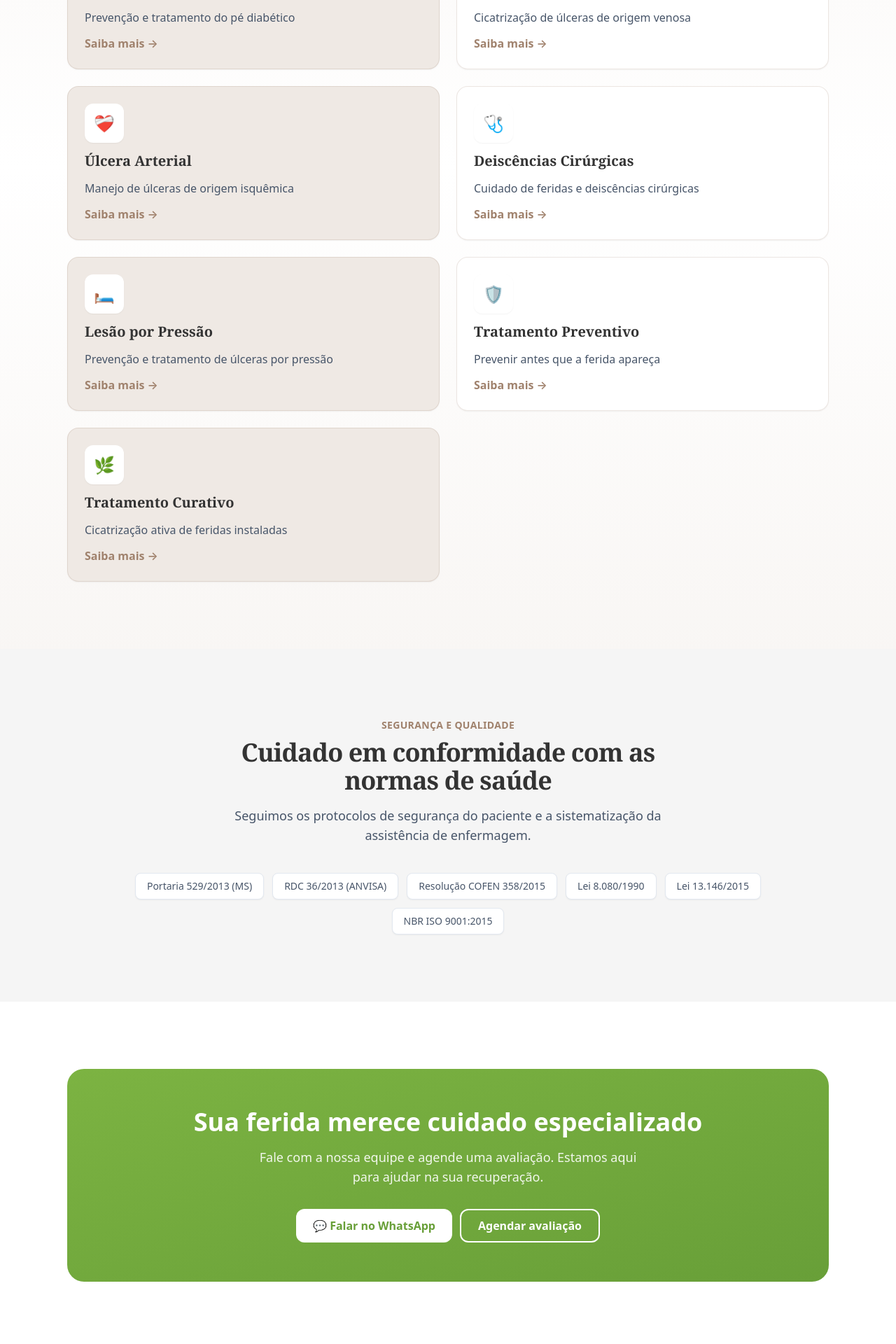
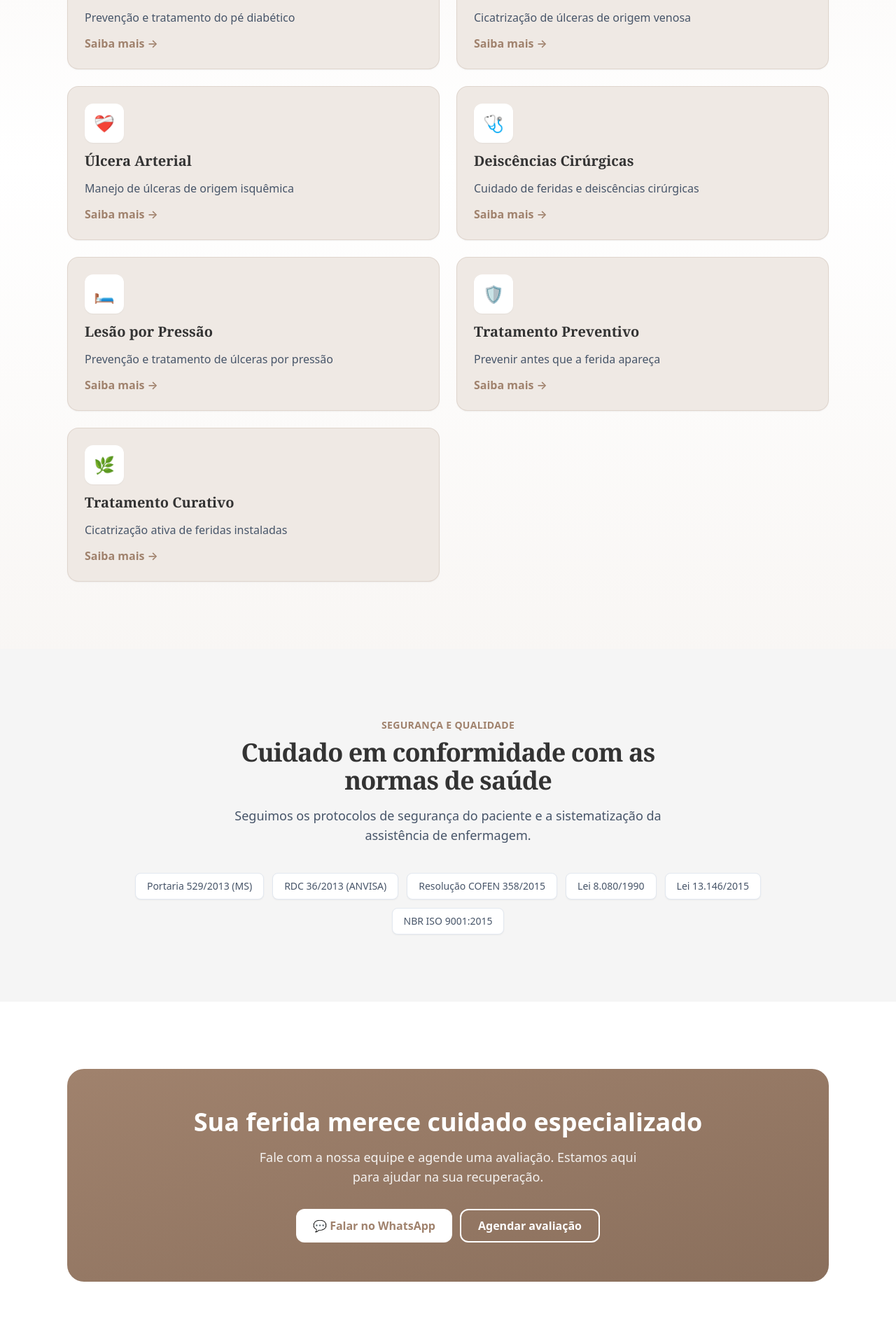
Before and after one commit to aaellondrina-cpu/clinica-feridas, a Next.js app: page / in a window 1280 px wide. Shown: the part 1280-3200 px from the top of the page at 70% size. Built offline with nearby package versions, Linux system fonts and the light colour scheme.

Commit message:
design: cards home todos bege (sem branco) + CTAs marrom (verde so nos botoes WhatsApp)

```diff
--- a/app/contato/page.tsx
+++ b/app/contato/page.tsx
@@ -28,7 +28,7 @@ export default function ContatoPage() {
             <div className="flex flex-col gap-5">
               <h2 className="h-section">Fale com a gente</h2>
               <a href={whatsappHref()} target="_blank" rel="noopener" className="card flex items-center gap-4 p-5 hover:border-secondary">
-                <span className="flex h-12 w-12 items-center justify-center rounded-xl bg-secondary-light text-2xl" aria-hidden>💬</span>
+                <span className="flex h-12 w-12 items-center justify-center rounded-xl bg-primary-light text-2xl" aria-hidden>💬</span>
                 <span><strong className="block text-neutro-escuro">WhatsApp</strong><span className="text-slate-600">Atendimento rápido</span></span>
               </a>
               <a href={`tel:+55${SITE.whatsapp.slice(2)}`} className="card flex items-center gap-4 p-5 hover:border-primary">
--- a/app/galeria/page.tsx
+++ b/app/galeria/page.tsx
@@ -96,11 +96,11 @@ export default function GaleriaPage() {
       {/* CTA */}
       <section className="section bg-neutro-claro">
         <div className="container-base">
-          <div className="rounded-3xl bg-gradient-to-br from-secondary to-secondary-dark px-6 py-12 text-center text-white sm:px-12">
+          <div className="rounded-3xl bg-gradient-to-br from-primary to-primary-dark px-6 py-12 text-center text-white sm:px-12">
             <h2 className="text-2xl font-bold sm:text-3xl">Quer um resultado assim para a sua ferida?</h2>
             <p className="mx-auto mt-3 max-w-xl text-white/90">Agende uma avaliação e comece o seu tratamento com acompanhamento especializado.</p>
             <div className="mt-7 flex flex-col justify-center gap-3 sm:flex-row">
-              <a href={whatsappHref("Olá! Vi a galeria de resultados e gostaria de agendar uma avaliação.")} target="_blank" rel="noopener" className="btn bg-white text-secondary-dark hover:bg-neutro-claro">💬 Agendar pelo WhatsApp</a>
+              <a href={whatsappHref("Olá! Vi a galeria de resultados e gostaria de agendar uma avaliação.")} target="_blank" rel="noopener" className="btn bg-white text-primary hover:bg-neutro-claro">💬 Agendar pelo WhatsApp</a>
               <Link href="/contato/" className="btn border-2 border-white text-white hover:bg-white/10">Ver formas de contato</Link>
             </div>
           </div>
--- a/app/page.tsx
+++ b/app/page.tsx
@@ -68,11 +68,11 @@ export default function HomePage() {
       {/* CTA FINAL */}
       <section className="section">
         <div className="container-base">
-          <div className="rounded-3xl bg-gradient-to-br from-secondary to-secondary-dark px-6 py-14 text-center text-white sm:px-12">
+          <div className="rounded-3xl bg-gradient-to-br from-primary to-primary-dark px-6 py-14 text-center text-white sm:px-12">
             <h2 className="text-3xl font-extrabold sm:text-4xl">Sua ferida merece cuidado especializado</h2>
             <p className="mx-auto mt-4 max-w-xl text-lg text-white/90">Fale com a nossa equipe e agende uma avaliação. Estamos aqui para ajudar na sua recuperação.</p>
             <div className="mt-8 flex flex-col justify-center gap-3 sm:flex-row">
-              <a href={whatsappHref()} target="_blank" rel="noopener" className="btn bg-white text-secondary-dark hover:bg-neutro-claro">💬 Falar no WhatsApp</a>
+              <a href={whatsappHref()} target="_blank" rel="noopener" className="btn bg-white text-primary hover:bg-neutro-claro">💬 Falar no WhatsApp</a>
               <Link href="/contato/" className="btn border-2 border-white text-white hover:bg-white/10">Agendar avaliação</Link>
             </div>
           </div>
--- a/components/ServiceCardMotion.tsx
+++ b/components/ServiceCardMotion.tsx
@@ -10,7 +10,6 @@ import { motion } from "framer-motion";
 import type { Servico } from "@/lib/metadata";
 
 export default function ServiceCardMotion({ servico, index }: { servico: Servico; index: number }) {
-  const azul = index % 2 === 0;
   return (
     <div className="animate-fade-up h-full" style={{ animationDelay: `${Math.min(index * 0.08, 0.5)}s` }}>
       <motion.div
@@ -20,9 +19,7 @@ export default function ServiceCardMotion({ servico, index }: { servico: Servico
       >
         <Link
           href={`/${servico.slug}/`}
-          className={`glass group flex h-full flex-col gap-3 rounded-2xl p-6 transition-shadow hover:shadow-xl border-primary/20 ${
-            azul ? "bg-primary-light" : "bg-white"
-          }`}
+          className="glass group flex h-full flex-col gap-3 rounded-2xl border border-primary/20 bg-primary-light p-6 transition-shadow hover:shadow-xl"
           data-testid={`card-home-${servico.slug}`}
         >
           <span className="flex h-14 w-14 items-center justify-center rounded-xl bg-white text-2xl shadow-sm" aria-hidden>
```
